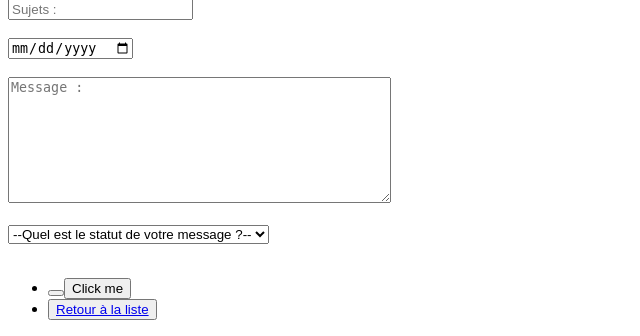
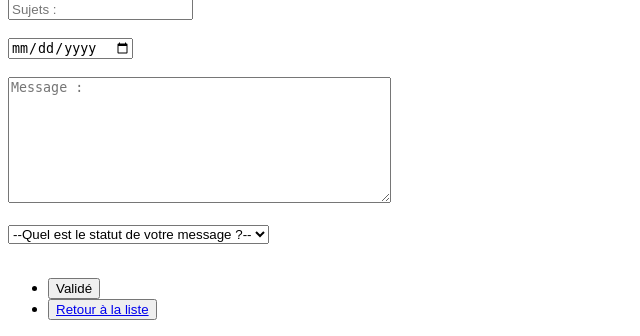
Before and after one commit to MsnAntoine/ghibli, a Symfony app: template templates/contact/new.html.twig in a window 1280 px wide. Shown: the part 781-1117 px from the top of the page, without its empty margins (0-640 px from the left). Run offline with Twig, Linux system fonts and the light colour scheme; the template is opened without the code that fills it, so the values that code supplies are empty; form fields are guessed from the names that the template uses; some libraries are stand-ins or nearby versions.

Commit message:
sensio modifier

```diff
--- a/src/Form/ContactType.php
+++ b/src/Form/ContactType.php
@@ -19,7 +19,7 @@ class ContactType extends AbstractType
                 'attr'=>[
                     'placeholder'=>'Le sujet de votre message : '
                 ]
-                ])
+            ])
             ->add('date')
             ->add('message', TextareaType::class, [
                 'attr'=>[
--- a/templates/contact/_form.html.twig
+++ b/templates/contact/_form.html.twig
@@ -33,18 +33,10 @@
             <br>
             <div class="btnsContacts">
                 <ul class="btnContactUl">
-                    <li class="btnValCon"><button class="btn" id="valideBtnContact">{{ form_widget(form.save, { 'label': 'Click me' }) }}</button></li>
+                    <li class="btnValCon"><button class="btn" id="valideBtnContact" type="submit">Validé</button></li>
                     <li class="back"><button><a href="{{ path('app_contact_index') }}">Retour à la liste</a></button></li>
                 </ul>
             </div>
-            <div >
-
-            </div>
-            <div >
-
-            </div>
-
-
         </form>
 
     </div>
```
